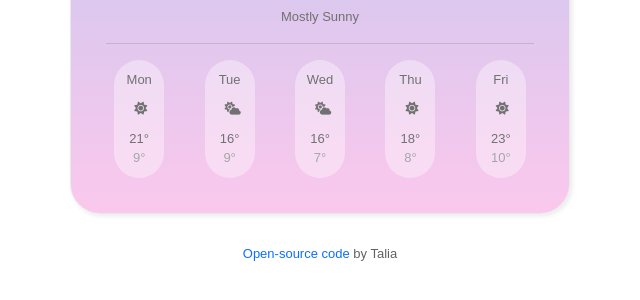
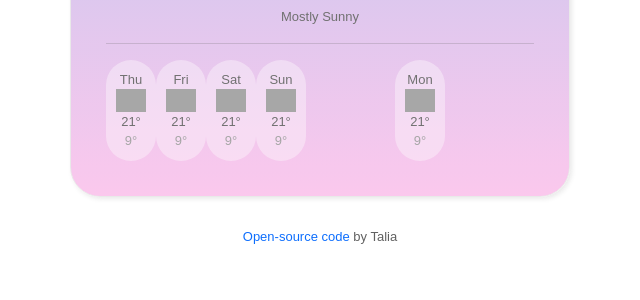
Before and after one commit to Talia-codes/my-weather-app, a plain HTML site: page index.html in a window 1280 px wide. Shown: the part 350-650 px from the top of the page, without its empty margins (320-960 px from the left). Drawn offline with nearby package versions, Linux system fonts and the light colour scheme; no server answers; grey boxes are pictures that could not be loaded.

Commit message:
Removed forecast from HTML into JS

```diff
--- a/index.html
+++ b/index.html
@@ -77,80 +77,10 @@
           </span>
           </p>
           <hr />
-
-  <div class="row">
-  <div class="col d-flex justify-content-center">
-  <div class="day-background1">
-  Mon
-  <p>
-  <i class="fas fa-sun"></i>
-  </p>
-  <div class="forecast-temperature-max">
-  21°
-  </div>
-  <div class="forecast-temperature-min">
-  9°
-  </div>
-</div>
-  </div>
- <div class="col d-flex justify-content-center">
-<div class="day-background1">
-  Tue
-  <p>
-  <i class="fas fa-cloud-sun"></i>
-  </p>
-  <div class="forecast-temperature-max">
-  16°
-  </div>
-  <div class="forecast-temperature-min">
-  9°
-  </div>
-</div>
-  </div>
-    <div class="col d-flex justify-content-center">
-<div class="day-background1">
-  Wed
-  <p>
-  <i class="fas fa-cloud-sun"></i>
-  </p>
-  <div class="forecast-temperature-max">
-  16°
-  </div>
-  <div class="forecast-temperature-min">
-  7°
-  </div>
-</div>
-  </div>
-    <div class="col d-flex justify-content-center">
-<div class="day-background1">
-  Thu
-  <p>
-  <i class="fas fa-sun"></i>
-  </p>
-   <div class="forecast-temperature-max">
-  18°
-  </div>
-  <div class="forecast-temperature-min">
-  8°
-  </div>
-</div>
-  </div>
-    <div class="col d-flex justify-content-center">
-<div class="day-background1">
-  Fri
-  <p>
-  <i class="fas fa-sun"></i>
-  </p>
-  <div class="forecast-temperature-max">
-  23°
-  </div>
-  <div class="forecast-temperature-min">
-  10°
-  </div>
-</div>
-  </div>
+  <div class="weather-forecast" id="forecast">
   </div>
         </div>
+      </div>
       </div>
       <footer>
         <span class="github">
--- a/src/script.js
+++ b/src/script.js
@@ -78,6 +78,35 @@ let formattedDate = `${day} ${hours}:${minutes}`;
 let h2 = document.querySelector("#date");
 h2.innerHTML = formatDate(new Date());
 
+function displayForecast() {
+  let forecastElement = document.querySelector("#forecast");
+
+  let forecastHTML = `<div class="row">`;
+  let days = ["Thu", "Fri", "Sat", "Sun", "Mon"];
+  days.forEach(function (day) {
+    forecastHTML =
+      forecastHTML +
+      `
+
+  <div class="col d-flex justify-content-center">
+  <div class="day-background1">
+  <div class="forecast-day">${day}</div>
+<img src="http://openweathermap.org/img/wn/50d@2x.png"
+width="30"/>
+  <div class="forecast-temperature-max">
+  21°
+  </div>
+  <div class="forecast-temperature-min">
+  9°
+  </div>
+  </div>
+
+  `;
+  });
+  forecastHTML = forecastHTML + `</div>`;
+  forecastElement.innerHTML = forecastHTML;
+}
+
 function showFahrenheit(event) {
   event.preventDefault();
   let temperatureElement = document.querySelector("#temperature");
@@ -108,3 +137,5 @@ let celcius = document.querySelector("#celcius-link");
 celcius.addEventListener("click", showCelcius);
 
 searchCity("Amsterdam");
+
+displayForecast();
--- a/src/style.css
+++ b/src/style.css
@@ -23,6 +23,7 @@
   background-color: #ffffff60;
   color: #616161;
 }
+
 .fa-search {
   color: #fff;
   font-size: 30px;
@@ -79,10 +80,6 @@ a {
   text-transform: capitalize;
 }
 
-.days {
-  position: relative;
-}
-
 .forecast-temperature-min {
   color: #9c9c9c;
 }
```
